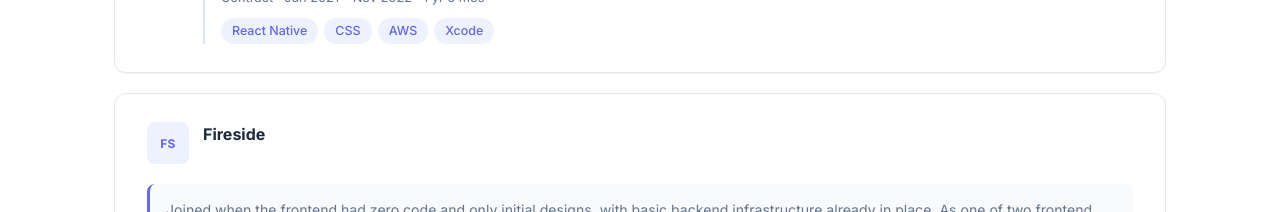
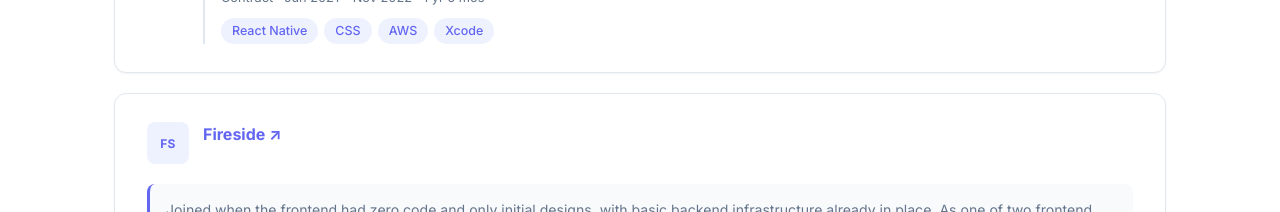
Before and after one commit to nataphilips/natalia-filippova, a React (Vite) app: page / in a window 1280 px wide. Shown: the part 2160-2372 px from the top of the page. Built offline with nearby package versions, Linux system fonts and the light colour scheme.

Commit message:
Link Fireside company name to Verge article
Co-Authored-By: Claude Sonnet 4.6 <noreply@anthropic.com>

```diff
--- a/src/components/Experience.tsx
+++ b/src/components/Experience.tsx
@@ -12,6 +12,7 @@ interface ExperienceItem {
   initials: string
   location?: string
   description?: string
+  link?: string
   roles: Role[]
 }
 
@@ -50,6 +51,7 @@ const experiences: ExperienceItem[] = [
   {
     company: 'Fireside',
     initials: 'FS',
+    link: 'https://www.theverge.com/2021/2/8/22272148/mark-cuban-fireside-podcast-app-launch-creator-conversations',
     description: 'Joined when the frontend had zero code and only initial designs, with basic backend infrastructure already in place. As one of two frontend engineers, built the first React Native components and delivered a working MVP within 3 months. Post-launch, continued for 6 more months as early podcasters gave feedback on the product, the team grew, and the platform scaled. Work involved complex audio streaming, real-time performance optimisation, and animation. Fireside launched with backing from notable investors including Mark Cuban.',
     roles: [
       {
@@ -104,7 +106,13 @@ const Experience = () => {
               <div className="exp-card__header">
                 <div className="exp-card__logo">{exp.initials}</div>
                 <div>
-                  <div className="exp-card__company">{exp.company}</div>
+                  {exp.link ? (
+                    <a className="exp-card__company exp-card__company--link" href={exp.link} target="_blank" rel="noopener noreferrer">
+                      {exp.company} ↗
+                    </a>
+                  ) : (
+                    <div className="exp-card__company">{exp.company}</div>
+                  )}
                   {exp.location && (
                     <div className="exp-card__location">{exp.location}</div>
                   )}
--- a/src/index.css
+++ b/src/index.css
@@ -306,6 +306,16 @@ a {
   margin-bottom: 2px;
 }
 
+.exp-card__company--link {
+  color: var(--accent);
+  font-weight: 700;
+  font-size: 1rem;
+}
+
+.exp-card__company--link:hover {
+  text-decoration: underline;
+}
+
 .exp-card__location {
   font-size: 0.82rem;
   color: var(--text-muted);
```
